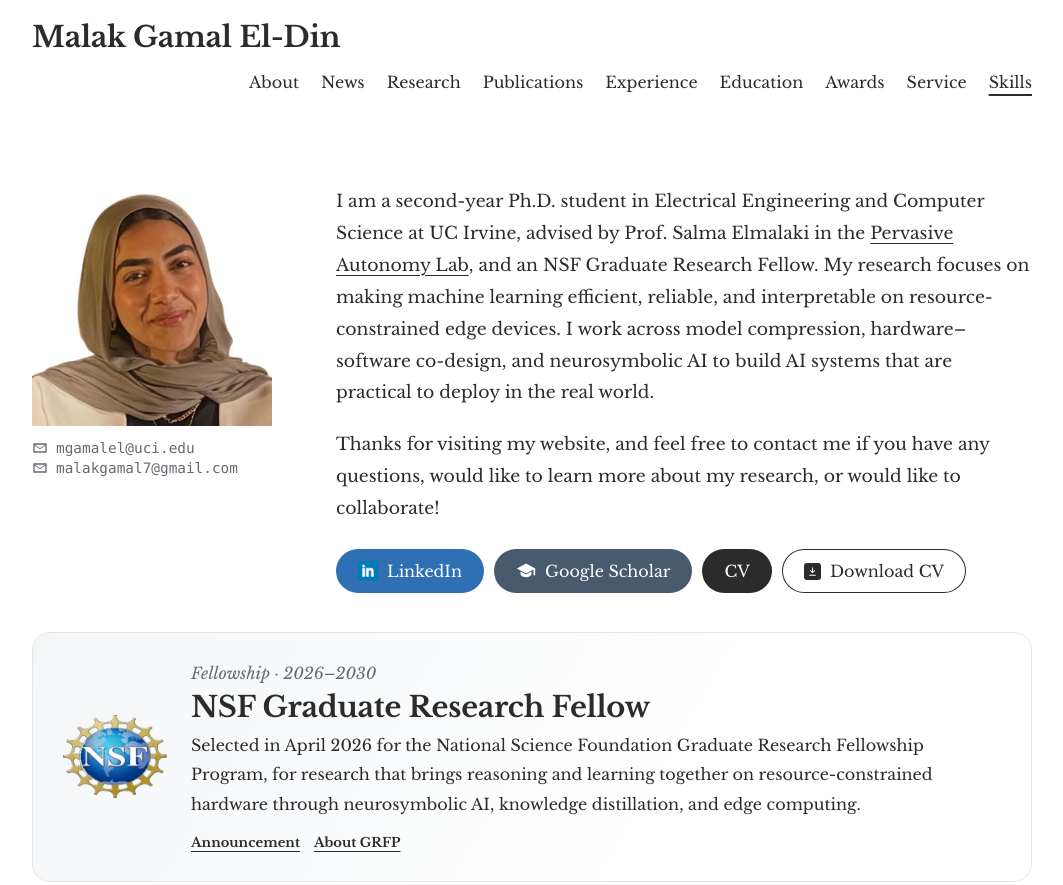
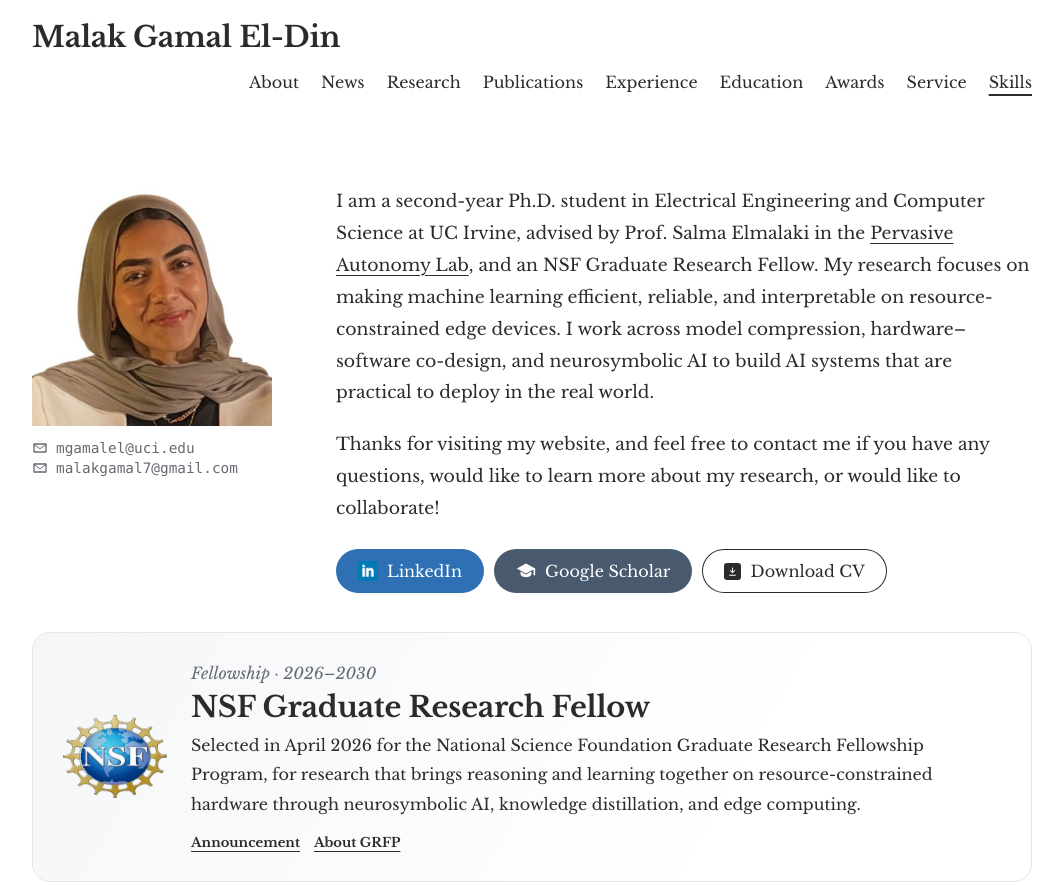
Before and after one commit to mgamalel/mgamalel.github.io, a plain HTML site: page index.html in a window 1280 px wide. Shown: the top 885 px of the page, without its empty margins (108-1171 px from the left). Drawn offline with nearby package versions, Linux system fonts and the light colour scheme.

Commit message:
Update index.html

```diff
--- a/index.html
+++ b/index.html
@@ -251,7 +251,6 @@ footer{font:500 .86rem var(--body);color:var(--muted);border-top:1px solid var(-
         <div class="pills">
           <a class="pill pill-li" href="https://www.linkedin.com/in/malak-gamal-el-din"><img src="linkedin.png" alt="">LinkedIn</a>
           <a class="pill pill-gs" href="https://scholar.google.com/citations?user=vk2KulUAAAAJ&amp;hl=en"><svg class="gs" viewBox="0 0 24 24" aria-hidden="true"><path d="M12 3 1 9l11 6 9-4.9V17h2V9L12 3zm-6.5 9.6V16c0 1.9 3 3.5 6.5 3.5s6.5-1.6 6.5-3.5v-3.4L12 16.1l-6.5-3.5z"/></svg>Google Scholar</a>
-          <button class="pill pill-cv" type="button" data-zoom="cv.jpg" data-alt="Curriculum vitae of Malak Gamal El-Din">CV</button>
           <a class="pill pill-ghost" id="cv-dl" href="Malak_Gamal_El-Din_CV.pdf" download>Download CV</a>
         </div>
         <p class="cv-msg" id="cv-msg" role="status" hidden></p>
```
